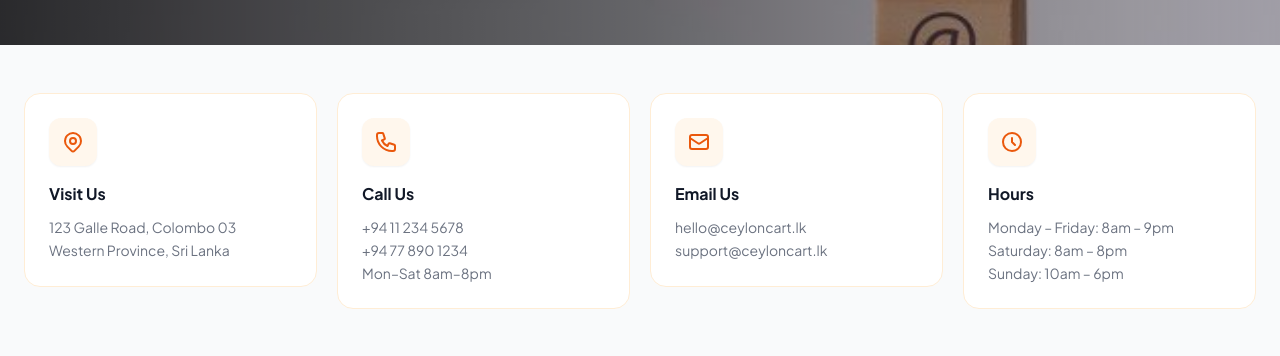
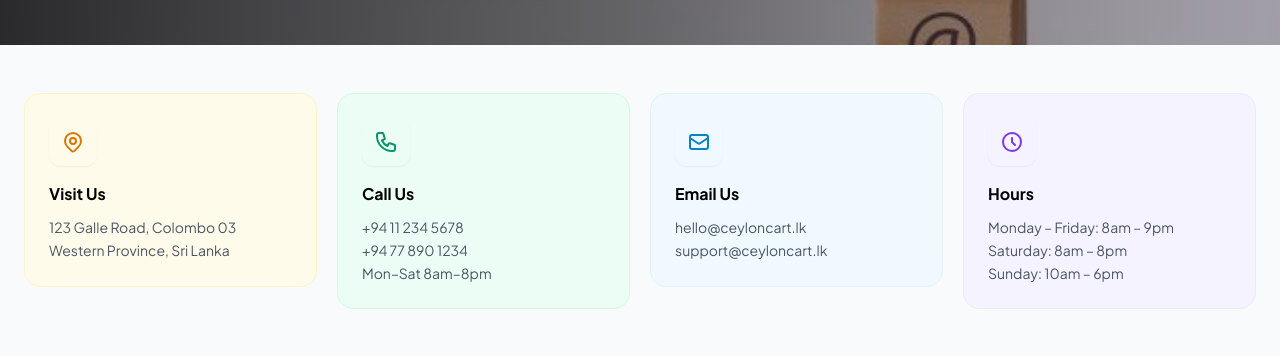
Before and after one commit to Samadhi-0506/ceylon-cart, a React (Vite) app in the folder frontend/: page /contact in a window 1280 px wide. Shown: the part 372-728 px from the top of the page. Built offline with nearby package versions, Linux system fonts and the light colour scheme; no server answers; grey boxes are pictures that could not be loaded.

Commit message:
change the colors in the text boxes of cantct page

```diff
--- a/frontend/src/pages/ContactPage.tsx
+++ b/frontend/src/pages/ContactPage.tsx
@@ -60,6 +60,10 @@ const INFO_CARDS = [
     ),
     title: 'Visit Us',
     lines: ['123 Galle Road, Colombo 03', 'Western Province, Sri Lanka'],
+    bgColor: 'bg-amber-50 dark:bg-amber-950/30',
+    borderColor: 'border-amber-100 dark:border-amber-900/40',
+    hoverBorder: 'hover:border-amber-400 dark:hover:border-amber-500',
+    iconBg: 'bg-amber-50 dark:bg-amber-900/30 text-amber-600 dark:text-amber-400 group-hover:bg-amber-500',
   },
   {
     icon: (
@@ -69,6 +73,10 @@ const INFO_CARDS = [
     ),
     title: 'Call Us',
     lines: ['+94 11 234 5678', '+94 77 890 1234', 'Mon–Sat 8am–8pm'],
+    bgColor: 'bg-emerald-50 dark:bg-emerald-950/30',
+    borderColor: 'border-emerald-100 dark:border-emerald-900/40',
+    hoverBorder: 'hover:border-emerald-400 dark:hover:border-emerald-500',
+    iconBg: 'bg-emerald-50 dark:bg-emerald-900/30 text-emerald-600 dark:text-emerald-400 group-hover:bg-emerald-500',
   },
   {
     icon: (
@@ -78,6 +86,10 @@ const INFO_CARDS = [
     ),
     title: 'Email Us',
     lines: ['hello@ceyloncart.lk', 'support@ceyloncart.lk'],
+    bgColor: 'bg-sky-50 dark:bg-sky-950/30',
+    borderColor: 'border-sky-100 dark:border-sky-900/40',
+    hoverBorder: 'hover:border-sky-400 dark:hover:border-sky-500',
+    iconBg: 'bg-sky-50 dark:bg-sky-900/30 text-sky-600 dark:text-sky-400 group-hover:bg-sky-500',
   },
   {
     icon: (
@@ -87,6 +99,10 @@ const INFO_CARDS = [
     ),
     title: 'Hours',
     lines: ['Monday – Friday: 8am – 9pm', 'Saturday: 8am – 8pm', 'Sunday: 10am – 6pm'],
+    bgColor: 'bg-violet-50 dark:bg-violet-950/30',
+    borderColor: 'border-violet-100 dark:border-violet-900/40',
+    hoverBorder: 'hover:border-violet-400 dark:hover:border-violet-500',
+    iconBg: 'bg-violet-50 dark:bg-violet-900/30 text-violet-600 dark:text-violet-400 group-hover:bg-violet-500',
   },
 ];
 
@@ -175,32 +191,32 @@ const ContactPage = () => {
         <div className="grid grid-cols-1 sm:grid-cols-2 lg:grid-cols-4 gap-5">
           {INFO_CARDS.map((card, i) => (
             <FadeIn key={i} delay={i * 0.1} direction="up">
-              <div className="group relative bg-white dark:bg-gray-800 rounded-2xl p-6
-                              border border-ceylon-100 dark:border-ceylon-900/40
-                              hover:border-ceylon-400 dark:hover:border-ceylon-500
-                              hover:shadow-xl hover:shadow-ceylon-100/60 dark:hover:shadow-ceylon-900/30
-                              hover:-translate-y-2 transition-all duration-300 overflow-hidden">
+              <div className={`group relative rounded-2xl p-6
+                              ${card.bgColor}
+                              border ${card.borderColor}
+                              ${card.hoverBorder}
+                              hover:shadow-xl hover:shadow-${card.bgColor.split(' ')[0].replace('bg-', '')}/60
+                              hover:-translate-y-2 transition-all duration-300 overflow-hidden`}>
 
                 {/* Subtle colored top-left glow on hover */}
-                <div className="absolute -top-6 -left-6 w-20 h-20 bg-ceylon-400/0 group-hover:bg-ceylon-400/10 rounded-full blur-2xl transition-all duration-500" />
+                <div className="absolute -top-6 -left-6 w-20 h-20 bg-current opacity-0 group-hover:opacity-10 rounded-full blur-2xl transition-all duration-500" />
 
-                {/* Icon with ceylon color background */}
-                <div className="w-12 h-12 rounded-xl bg-ceylon-50 dark:bg-ceylon-900/30
-                                text-ceylon-600 dark:text-ceylon-400
+                {/* Icon with colored background */}
+                <div className={`w-12 h-12 rounded-xl ${card.iconBg}
                                 flex items-center justify-center mb-4
-                                group-hover:bg-ceylon-500 group-hover:text-white
-                                transition-all duration-300 shadow-sm">
+                                group-hover:text-white
+                                transition-all duration-300 shadow-sm`}>
                   {card.icon}
                 </div>
 
-                <h3 className="font-bold text-gray-900 dark:text-white mb-2.5 text-base
-                               group-hover:text-ceylon-600 dark:group-hover:text-ceylon-400
-                               transition-colors">
+                <h3 className={`font-bold mb-2.5 text-base
+                               group-hover:${card.iconBg.split(' ')[2].replace('text-', 'text-')}
+                               transition-colors`}>
                   {card.title}
                 </h3>
 
                 {card.lines.map((line, j) => (
-                  <p key={j} className="text-gray-500 dark:text-gray-400 text-sm leading-relaxed">{line}</p>
+                  <p key={j} className="text-gray-600 dark:text-gray-300 text-sm leading-relaxed">{line}</p>
                 ))}
 
                 {/* Bottom accent line that slides in on hover */}
```
